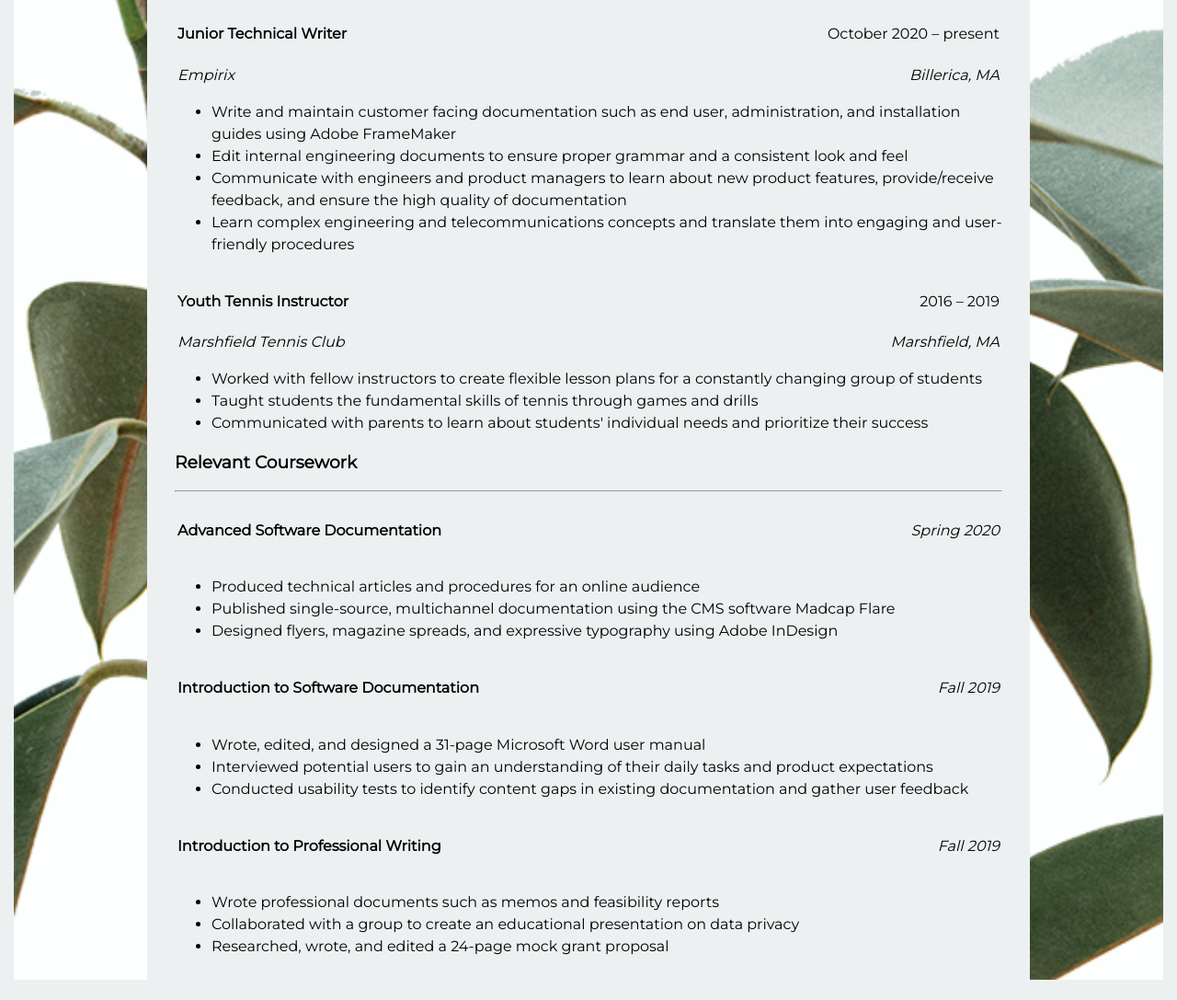
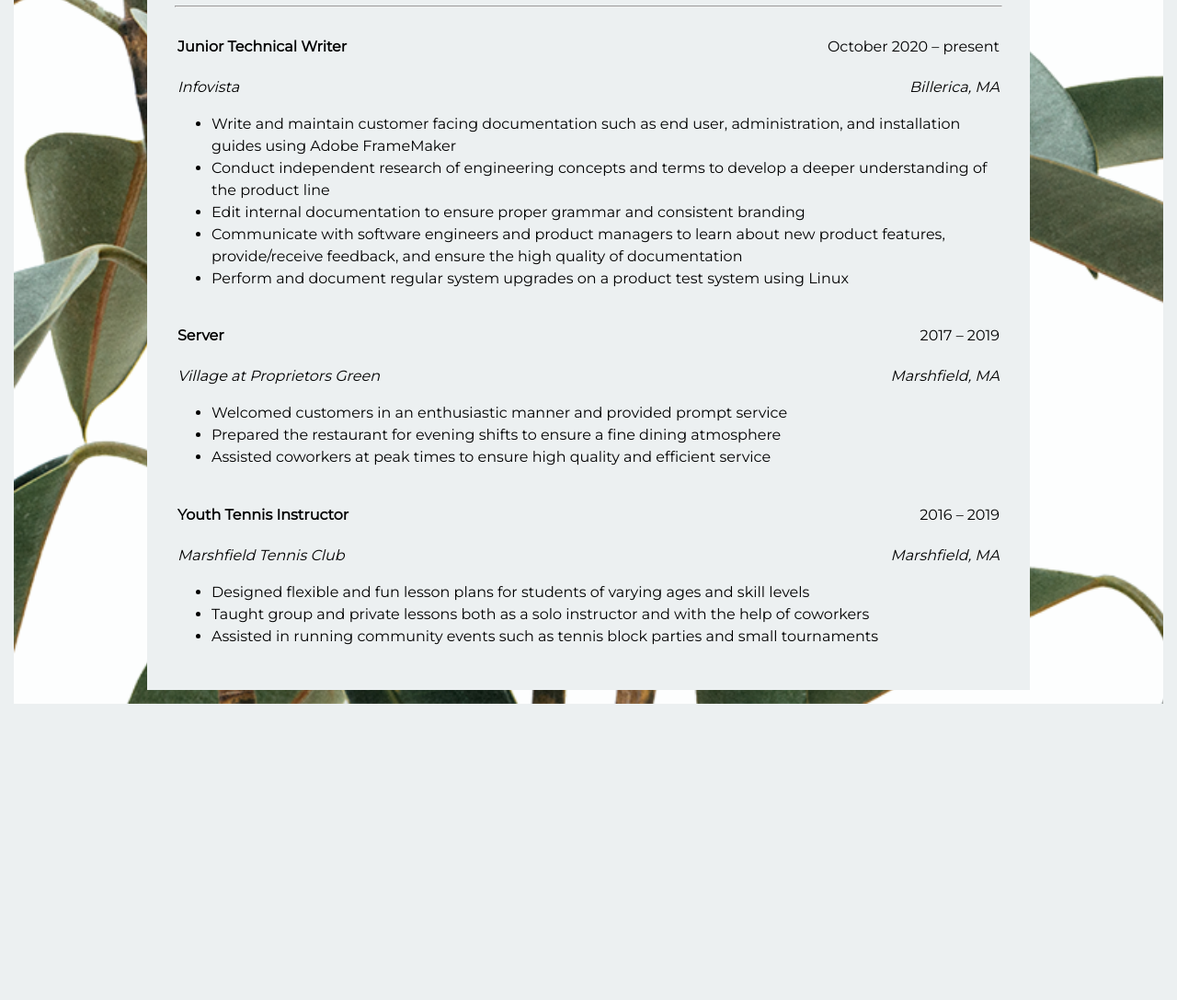
Before and after one commit to annaproctor/aeproctor.github.io, a plain HTML site: page resume.html in a window 1280 px wide. Shown: the part 665-1752 px from the top of the page at 92% size. After the commit the page ends 1430 px from the top, so only its background shows below. Drawn offline with Linux system fonts and the light colour scheme.

Commit message:
Add files via upload

```diff
--- a/resume.html
+++ b/resume.html
@@ -77,14 +77,10 @@
                 </ul>
 
                 <p>
-                    <strong>Software Skills:</strong> Adobe FrameMaker, Madcap Flare, Jira, HTML/CSS, Microsoft Office, Adobe InDesign, Adobe XD, Rancher, Grafana, Microsoft Teams, GitLab, GitHub, Linux
+                    <strong>Software Skills:</strong> Adobe FrameMaker, Madcap Flare, Jira, HTML/CSS, Microsoft Office, Adobe InDesign, Adobe XD, Rancher, Grafana, Microsoft Teams, GitLab, GitHub, Linux, Snagit
                 </p>
 
                 <br>
-
-                <p>
-                    <strong>Writing Skills:</strong>  software documentation, grant writing, expanded definitions, editing
-                </p>
 
             <h3>Work Experience</h3>
 
@@ -102,7 +98,7 @@
 
                     <tr>
 
-                        <td><em>Empirix</em></td>
+                        <td><em>Infovista</em></td>
 
                         <td class="right-align"><em>Billerica, MA</em></td>
 
@@ -114,11 +110,43 @@
 
                         <li>Write and maintain customer facing documentation such as end user, administration, and installation guides using Adobe FrameMaker</li>
 
-                        <li>Edit internal engineering documents to ensure proper grammar and a consistent look and feel</li>
+                        <li>Conduct independent research of engineering concepts and terms to develop a deeper understanding of the product line</li>
 
-                        <li>Communicate with engineers and product managers to learn about new product features, provide/receive feedback, and ensure the high quality of documentation</li>
+                        <li>Edit internal documentation to ensure proper grammar and consistent branding</li>
 
-                        <li>Learn complex engineering and telecommunications concepts and translate them into engaging and user-friendly procedures</li>
+                        <li>Communicate with software engineers and product managers to learn about new product features, provide/receive feedback, and ensure the high quality of documentation</li>
+
+                        <li>Perform and document regular system upgrades on a product test system using Linux</li>
+
+                    </ul>
+
+                <table>
+
+                    <tr>
+
+                        <td><h4>Server</h4></td>
+
+                        <td class="right-align">2017 – 2019</td>
+
+                    </tr>
+
+                    <tr>
+
+                        <td><em>Village at Proprietors Green</em></td>
+
+                        <td class="right-align"><em>Marshfield, MA</em></td>
+
+                    </tr>
+
+                </table>
+
+                    <ul>
+
+                        <li>Welcomed customers in an enthusiastic manner and provided prompt service</li>
+
+                        <li>Prepared the restaurant for evening shifts to ensure a fine dining atmosphere</li>
+
+                        <li>Assisted coworkers at peak times to ensure high quality and efficient service</li>
 
                     </ul>
 
@@ -144,81 +172,11 @@
 
                     <ul>
 
-                        <li>Worked with fellow instructors to create flexible lesson plans for a constantly changing group of students</li>
+                        <li>Designed flexible and fun lesson plans for students of varying ages and skill levels</li>
 
-                        <li>Taught students the fundamental skills of tennis through games and drills</li>
+                        <li>Taught group and private lessons both as a solo instructor and with the help of coworkers</li>
 
-                        <li>Communicated with parents to learn about students' individual needs and prioritize their success</li>
-
-                    </ul>
-
-            <h3>Relevant Coursework</h3>
-
-                <hr>
-
-                <table>
-
-                    <tr>
-
-                        <td><h4>Advanced Software Documentation</h4></td>
-
-                        <td class="right-align"><em>Spring 2020</em></td>
-
-                    </tr>
-
-                </table>
-
-                    <ul>
-
-                        <li>Produced technical articles and procedures for an online audience</li>
-
-                        <li>Published single-source, multichannel documentation using the CMS software Madcap Flare</li>
-
-                        <li>Designed flyers, magazine spreads, and expressive typography using Adobe InDesign</li>
-
-                    </ul>
-
-                <table>
-
-                    <tr>
-
-                        <td><h4>Introduction to Software Documentation</h4></td>
-
-                        <td class="right-align"><em>Fall 2019</em></td>
-
-                    </tr>
-
-                </table>
-
-                    <ul>
-
-                        <li>Wrote, edited, and designed a 31-page Microsoft Word user manual</li>
-
-                        <li>Interviewed potential users to gain an understanding of their daily tasks and product expectations</li>
-
-                        <li>Conducted usability tests to identify content gaps in existing documentation and gather user feedback</li>
-
-                    </ul>
-
-                <table>
-
-                    <tr>
-
-                        <td><h4>Introduction to Professional Writing</h4></td>
-
-                        <td class="right-align"><em>Fall 2019</em></td>
-
-                    </tr>
-
-                </table>
-
-                    <ul>
-
-                        <li>Wrote professional documents such as memos and feasibility reports</li>
-
-                        <li>Collaborated with a group to create an educational presentation on data privacy</li>
-
-                        <li>Researched, wrote, and edited a 24-page mock grant proposal</li>
+                        <li>Assisted in running community events such as tennis block parties and small tournaments</li>
 
                     </ul>
 
--- a/stylesheet.css
+++ b/stylesheet.css
@@ -160,7 +160,7 @@ nav a:hover {
 .resumemain {
     display: grid;
     text-align: left;
-    height: 1650px;
+    height: 1350px;
 }
 .resumemain h1 {
     text-align: center;
@@ -179,7 +179,7 @@ table {
 .portfoliomain {
     display: grid;
     text-align: left;
-    height: 1700px;
+    height: 1300px;
 }
 .portfoliomain h1 {
     text-align: center;
@@ -229,6 +229,7 @@ table {
 .indesignportfoliomain {
     display: grid;
     text-align: left;
+    height: 850px;
 }
 .indesignportfoliomain h1 {
     text-align: center;
```
Also changed, not shown: portfolio.html (+7 -46 lines), 2 other files.
